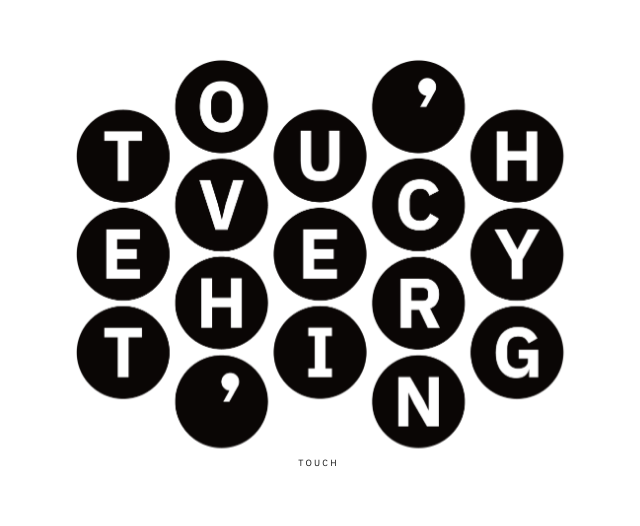
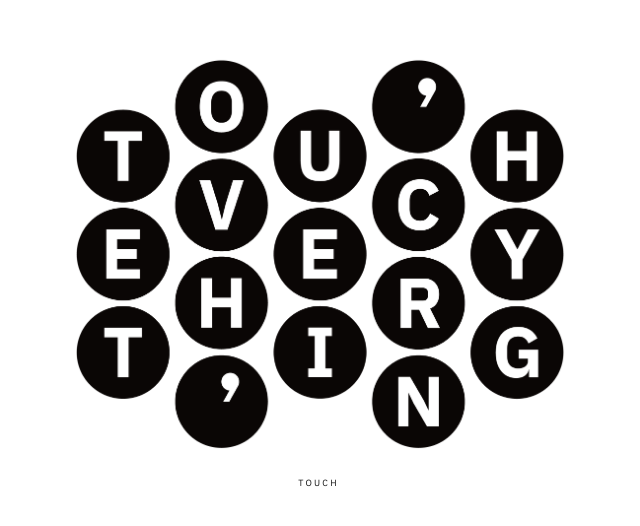
Before and after one commit to pop983863-star/TOUCH-EVERYTHING, a React (Vite) app: page / in a window 1280 px wide. Shown: the part 148-674 px from the top of the page, without its empty margins (320-960 px from the left). Built offline with nearby package versions, Linux system fonts and the light colour scheme.

Commit message:
Update App.css

```diff
--- a/src/App.css
+++ b/src/App.css
@@ -13,12 +13,18 @@ body {
   -webkit-tap-highlight-color: transparent;
 }
 
-.app-root-container { width: 100vw; height: 100vh; display: flex; position: relative; overflow: hidden; }
+.app-root-container { width: 100vw; height: 100vh; position: relative; overflow: hidden; }
 
-/* --- GRID & LAYERS --- */
-.page-home { width: 100%; height: 100%; display: flex; flex-direction: column; align-items: center; }
-.viewport { flex: 1; display: flex; align-items: center; justify-content: center; width: 100%; position: relative; }
-.main-grid-wrapper { position: relative; width: var(--grid-w); height: var(--grid-h); transform-origin: center center; }
+/* --- GRID & VIEWPORT --- */
+.page-home { width: 100%; height: 100%; display: flex; flex-direction: column; align-items: center; position: relative; }
+.viewport { flex: 1; display: flex; align-items: center; justify-content: center; width: 100%; position: relative; z-index: 1; }
+
+.main-grid-wrapper {
+  position: relative;
+  width: var(--grid-w);
+  height: var(--grid-h);
+  transform-origin: center center;
+}
 
 .layer-static, .layer-dynamic {
   position: absolute; top: 0; left: 0;
@@ -42,20 +48,28 @@ body {
 }
 .logo-overlay-marker img { width: 100%; height: 100%; border-radius: 50%; object-fit: cover; transform: scale(1.02); }
 
-/* --- [수정] 언더바가 없는 가변형 푸터 입력창 --- */
-.footer-layout { height: 120px; display: flex; justify-content: center; align-items: flex-start; width: 100%; position: absolute; bottom: 80px; }
+/* --- [수정] 푸터 위치 및 클릭 안정성 강화 --- */
+.footer-layout {
+  height: 120px;
+  display: flex;
+  justify-content: center;
+  align-items: flex-start;
+  width: 100%;
+  position: absolute;
+  bottom: 60px; /* 화면 아래에서 60px 띄움 */
+  z-index: 100; /* 그리드보다 위로 올려서 클릭 가능하게 함 */
+}
+
 .footer-container { display: flex; flex-direction: column; align-items: center; gap: 12px; }
 
 .dynamic-input-area {
   display: flex; align-items: center; justify-content: center;
-  /* border-bottom 제거됨 */
   padding: 5px 0; min-width: 50px; cursor: text;
   transition: all 0.5s cubic-bezier(0.25, 1, 0.5, 1);
 }
 
 .touch-text { font-size: 9px; letter-spacing: 0.25em; color: #111; transition: all 0.6s ease; }
 .comma-text { font-size: 9px; color: #111; width: 0; opacity: 0; transition: all 0.4s ease; display: inline-block; overflow: hidden; }
-
 .dynamic-input-area.is-active .comma-text { width: 8px; opacity: 1; margin-right: 4px; }
 
 .input-field-wrapper { position: relative; display: flex; align-items: center; }
@@ -68,19 +82,17 @@ input {
   font-size: 16px; color: #999;
   text-transform: uppercase; letter-spacing: 0.15em;
   transform: scale(0.5625); transform-origin: left center;
-  z-index: 2;
+  z-index: 5; /* 인풋을 최상단으로 */
 }
 
 .input-measure { font-family: 'IBM Plex Sans', sans-serif; font-size: 9px; visibility: hidden; white-space: pre; letter-spacing: 0.15em; text-transform: uppercase; min-width: 1px; }
-
-/* 커서만 노출하여 입력 상태임을 강조 */
 .editorial-cursor { width: 1px; height: 10px; background: #111; margin-left: 1px; animation: blink 1s step-end infinite; }
 @keyframes blink { 50% { opacity: 0; } }
 
 .footer-hint { font-family: 'IBM Plex Sans', sans-serif; font-size: 9px; color: #d1d1d1; letter-spacing: 0.2em; text-transform: uppercase; opacity: 0; animation: hintAppear 1.5s ease 3s forwards; }
 @keyframes hintAppear { from { opacity: 0; transform: translateY(-2px); } to { opacity: 1; transform: translateY(0); } }
 
-/* --- EVERYTHING & SUBPAGES (기존 유지) --- */
+/* --- EVERYTHING & OTHERS --- */
 .page-everything { background: #fff; cursor: crosshair; position: relative; }
 canvas { display: block; width: 100%; height: 100%; transition: transform 1.5s cubic-bezier(0.7, 0, 0.3, 1), filter 1s ease; }
 .zooming canvas { transform: scale(12); filter: blur(30px); opacity: 0; }
@@ -109,6 +121,7 @@ canvas { display: block; width: 100%; height: 100%; transition: transform 1.5s c
   .main-grid-wrapper { position: absolute; left: 50%; top: 50%; transform: translate(-50%, -50%) scale(0.72); }
   .top-nav { gap: 20px; top: 40px; width: 100%; justify-content: center; }
   .sub-title { font-size: 32px; }
+  .dynamic-input-area { max-width: 80vw; }
 }
 
 @keyframes fadeIn { from { opacity: 0; } to { opacity: 1; } }
```
